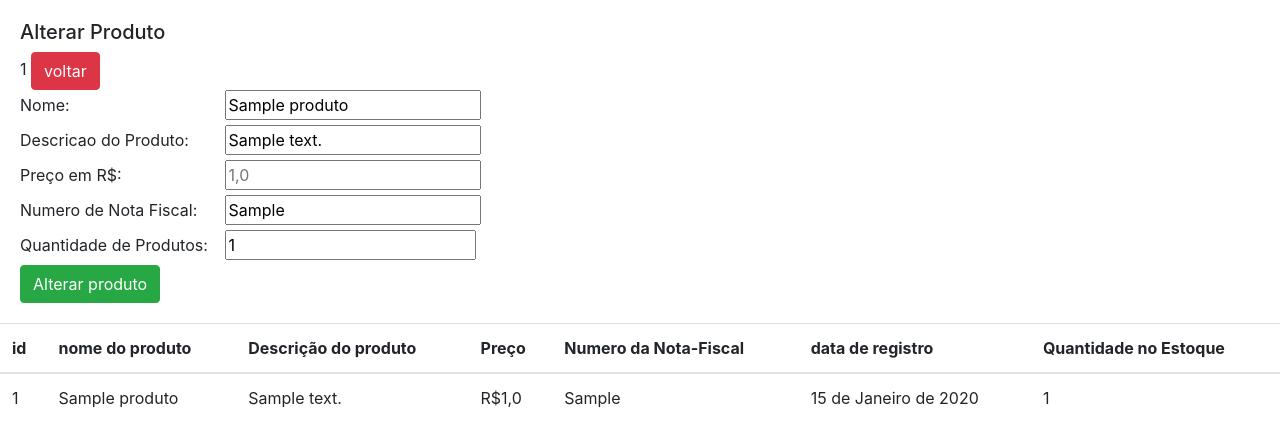
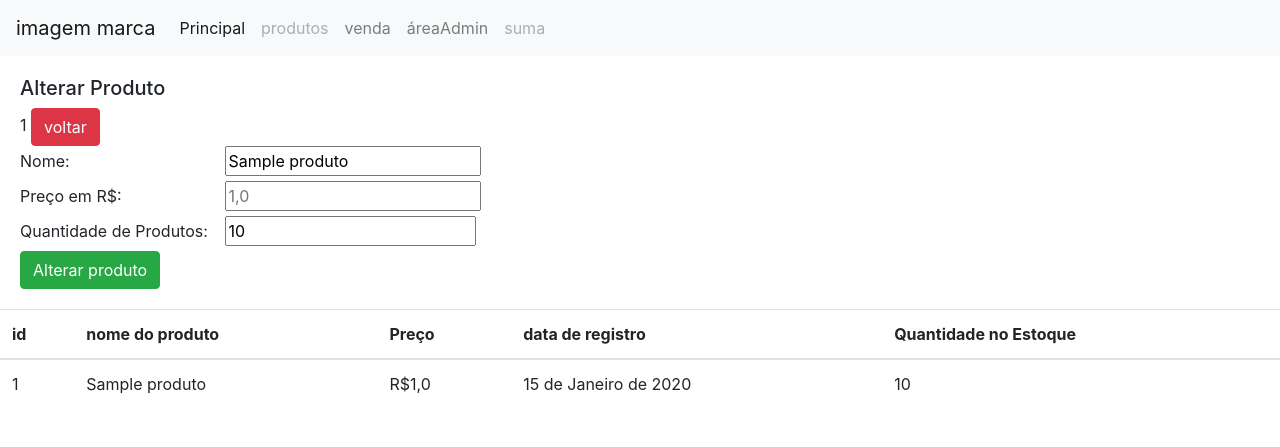
Before and after one commit to Renato-A-C/PythonNormal, a Django app: page /cruproduto/alterar_produto/1 in a window 1280 px wide. Shown: the top 447 px of the page. Run offline with Django 4.2, Linux system fonts and the light colour scheme; a user stored in the database is signed in; tables that the repository leaves empty hold one stand-in row (values such as "Sample post"); some libraries are stand-ins or nearby versions.

Commit message:
att_sistema

```diff
--- a/Dejango/BarTobias/Tobias/models.py
+++ b/Dejango/BarTobias/Tobias/models.py
@@ -3,12 +3,10 @@
 from django.contrib.auth.models import AbstractBaseUser
 # Create your models here.
 class Produto(models.Model):
-    Nome_do_produto = models.CharField(db_column='nomeProduto', max_length = 30, blank=True)
+    nomeProduto = models.CharField(db_column='nomeProduto', max_length = 50, blank=True)
     dataCadastro = models.DateField(auto_now_add=TransactionNow(), blank=True)
-    Descricao_do_Produto = models.CharField(db_column= 'DescProduto', max_length = 1000, blank = True)
-    Preco_do_produto = models.FloatField(db_column = 'Preco', blank= True, default=1)
-    Numero_de_Nota_Fiscal = models.CharField(db_column= 'NumNotaFiscal', max_length = 1000,blank = True)
-    Quantidade_de_Produtos = models.BigIntegerField(db_column='Qtd', blank=True, default=1)
+    precoProduto = models.FloatField(db_column = 'precoProduto', blank= True)
+    quantidadeProduto = models.BigIntegerField(db_column='quantidadeProduto', blank=True, default=1)
 
 class Cliente(models.Model):
     nome= models.CharField(db_column='nomeCliente', max_length=50, blank=False)
@@ -16,4 +14,5 @@
     cnpj = models.CharField(db_column='cnpjCliente', max_length=50, blank=True)
 
 class User(AbstractBaseUser):
+
     pass
--- a/Dejango/BarTobias/Tobias/templates/base.html
+++ b/Dejango/BarTobias/Tobias/templates/base.html
@@ -23,10 +23,6 @@
   </head>
   <body>
     {% block content %}
-
     {% endblock content %}
-    {% block modal %}
-
-    {% endblock modal %}
   </body>
 </html>
--- a/Dejango/BarTobias/Tobias/templates/cruproduto/alterar_produto.html
+++ b/Dejango/BarTobias/Tobias/templates/cruproduto/alterar_produto.html
@@ -1,5 +1,32 @@
 {% extends 'base.html' %}
 {% block content %}
+<nav class="navbar navbar-expand-lg navbar-light bg-light">
+  <a class="navbar-brand" href="#">imagem marca</a>
+  <button class="navbar-toggler" type="button" data-toggle="collapse" data-target="#navbarNav" aria-controls="navbarNav" aria-expanded="false" aria-label="Toggle navigation">
+    <span class="navbar-toggler-icon"></span>
+  </button>
+  <div class="collapse navbar-collapse" id="navbarNav">
+    <ul class="navbar-nav">
+      <li class="nav-item active">
+        <a class="nav-link disabled" href="{% url 'principal' %}">Principal <span class="sr-only">(current)</span></a>
+      </li>
+      <li class="nav-item">
+        <a class="nav-link disabled" href="{% url 'lista_produto' %}">produtos<span class="sr-only">(current)</span></a>
+      </li>
+      <li class="nav-item">
+        <a class="nav-link" href="{% url 'venda' %}">venda</a>
+      </li>
+      <li class="nav-item">
+        <a class="nav-link" href="{% url 'admin:index' %}">áreaAdmin</a>
+      </li>
+      <li class="nav-item">
+        <a class="nav-link disabled" href="{% url 'admin:index' %}">suma</a>
+      </li>
+    </ul>
+  </div>
+</nav>
+
+
   <div class="card-body">
     <h5>Alterar Produto</h5>
 
@@ -12,32 +39,20 @@
       <a type="button" class="btn btn-danger" href="{% url 'lista_produto' %}">voltar</a>
 
       <div>
-        <label for="Nome_do_produto">Nome:</label>
-        <input type="text" name="Nome_do_produto" value="{{ Produto.Nome_do_produto }}" maxlength="1000"  id="Nome_do_produto" placeholder="{{ Produto.Nome_do_produto }}"/>
+        <label for="nomeProduto">Nome:</label>
+        <input type="text" step="0.01" name="nomeProduto" value="{{ Produto.nomeProduto }}" maxlength="1000"  id="nomeProduto" placeholder="{{ Produto.nomeProduto }}"/>
+      </div>
+
+
+
+      <div>
+        <label for="precoProduto">Preço em R$:</label>
+        <input type="number" size="50" name="precoProduto" step="0.01"  id="precoProduto" value="{{Produto.precoProduto}}" placeholder="{{Produto.precoProduto}}">
       </div>
 
       <div>
-        <label for="Descricao_do_Produto">Descricao do Produto:</label>
-
-        <input type="text" name="Descricao_do_Produto" value="{{ Produto.Descricao_do_Produto }}" maxlength="1000"  id="Descricao_do_Produto" placeholder="valor atual é: {{ Produto.Descricao_do_Produto }}"/>
-
-      </div>
-
-      <div>
-        <label for="Preco_do_produto">Preço em R$:</label>
-        <input type="number" size="50" name="Preco_do_produto" value="{{Produto.Preco_do_produto}}" id="Preco_do_produto" placeholder="{{ Produto.Preco_do_produto }}"/>
-
-      </div>
-
-      <div>
-        <label for="id_Numero_de_Nota_Fiscal">Numero de Nota Fiscal:</label>
-
-        <input type="text" name="Numero_de_Nota_Fiscal" value="{{ Produto.Numero_de_Nota_Fiscal }}" maxlength="1000"  id="Numero_de_Nota_Fiscal" placeholder="valor atual é: {{ Produto.Numero_de_Nota_Fiscal }}"/>
-      </div>
-
-      <div>
-        <label for="Quantidade_de_Produtos" size="50">Quantidade de Produtos:</label>
-        <input type="number" name="Quantidade_de_Produtos" value="{{Produto.Quantidade_de_Produtos}}" min="0" max="9223372036854775807" id="id_Quantidade_de_Produtos" placeholder="valor atual é: {{ Produto.Quantidade_de_Produtos }}"/>
+        <label for="quantidadeProduto" size="50">Quantidade de Produtos:</label>
+        <input type="number" name="quantidadeProduto" value="{{Produto.quantidadeProduto}}" min="0" max="9223372036854775807" id="quantidadeProduto" placeholder="valor atual é: {{ Produto.quantidadeProduto }}"/>
       </div>
       <button type="submit" class="btn btn-success">Alterar produto</button>
     </form>
@@ -47,9 +62,9 @@
       <tr>
         <th scope="col">id</th>
         <th scope="col">nome do produto</th>
-        <th scope="col">Descrição do produto</th>
+
         <th scope="col">Preço</th>
-        <th scope="col">Numero da Nota-Fiscal</th>
+
         <th scope="col">data de registro</th>
         <th scope="col">Quantidade no Estoque</th>
       </tr>
@@ -57,12 +72,12 @@
     <tbody>
       <tr>
         <td>{{ Produto.id }}</td>
-        <td>{{ Produto.Nome_do_produto }}</td>
-        <td>{{ Produto.Descricao_do_Produto }}</td>
-        <td>R${{ Produto.Preco_do_produto }}</td>
-        <td>{{ Produto.Numero_de_Nota_Fiscal }}</td>
+        <td>{{ Produto.nomeProduto }}</td>
+
+        <td>R${{ Produto.precoProduto }}</td>
+
         <td>{{ Produto.dataCadastro }}</td>
-        <td>{{ Produto.Quantidade_de_Produtos }}</td>
+        <td>{{ Produto.quantidadeProduto }}</td>
       </tr>
     </tbody>
   </table>
--- a/Dejango/BarTobias/Tobias/views.py
+++ b/Dejango/BarTobias/Tobias/views.py
@@ -49,14 +49,14 @@
 
     produto = Produto.objects.get(id=id)
     if request.method == "POST":
-        produto.Nome_do_produto = request.POST.get('Nome_do_produto')
-        produto.Descricao_do_Produto = request.POST.get('Descricao_do_Produto')
-        produto.Preco_do_produto = request.POST.get('Preco_do_produto')
-        produto.Numero_de_Nota_Fiscal = request.POST.get('Numero_de_Nota_Fiscal')
-        produto.Quantidade_de_Produtos = request.POST.get('Quantidade_de_Produtos')
+        produto.nomeProduto = request.POST.get('nomeProduto')
+
+        produto.precoProduto = request.POST.get('precoProduto')
+
+        produto.quantidadeProduto = request.POST.get('quantidadeProduto')
         produto.save()
         messages.success(request, "produto alterado")
-        return redirect('/')
+        return redirect('lista_produto')
     context = {
         'Produto': produto,
 
```
Also changed, not shown: Dejango/BarTobias/Tobias/templates/cruproduto/consulta_produto.html (+7 -7 lines), Dejango/BarTobias/Tobias/templates/cruproduto/criar_produto.html (+8 -14 lines), Dejango/BarTobias/Tobias/templates/cruproduto/lista_produto.html (+6 -7 lines), Dejango/BarTobias/Tobias/templates/principal.html (+28 -1 lines), Dejango/BarTobias/Tobias/migrations/0001_initial.py, Dejango/BarTobias/Tobias/migrations/0002_alter_produto_datacadastro.py (deleted), Dejango/BarTobias/Tobias/migrations/0002_alter_produto_nome_do_produto.py, Dejango/BarTobias/Tobias/migrations/0003_rename_datacadastro_produto_datacad_and_more.py (added), Dejango/BarTobias/Tobias/migrations/0004_alter_produto_nome.py (deleted), Dejango/BarTobias/Tobias/migrations/0004_rename_qtdproduto_produto_quantidadeproduto.py (added), Dejango/BarTobias/Tobias/migrations/0005_remove_produto_email_produto_descproduto_and_more.py (deleted), Dejango/BarTobias/Tobias/migrations/0005_rename_datacad_produto_datacadastro.py (added), Dejango/BarTobias/Tobias/migrations/0006_cliente_produto_qtdproduto_delete_estoque.py (deleted), Dejango/BarTobias/Tobias/migrations/0007_rename_preco_produto_preco_do_produto_and_more.py (deleted), 2 more files.
